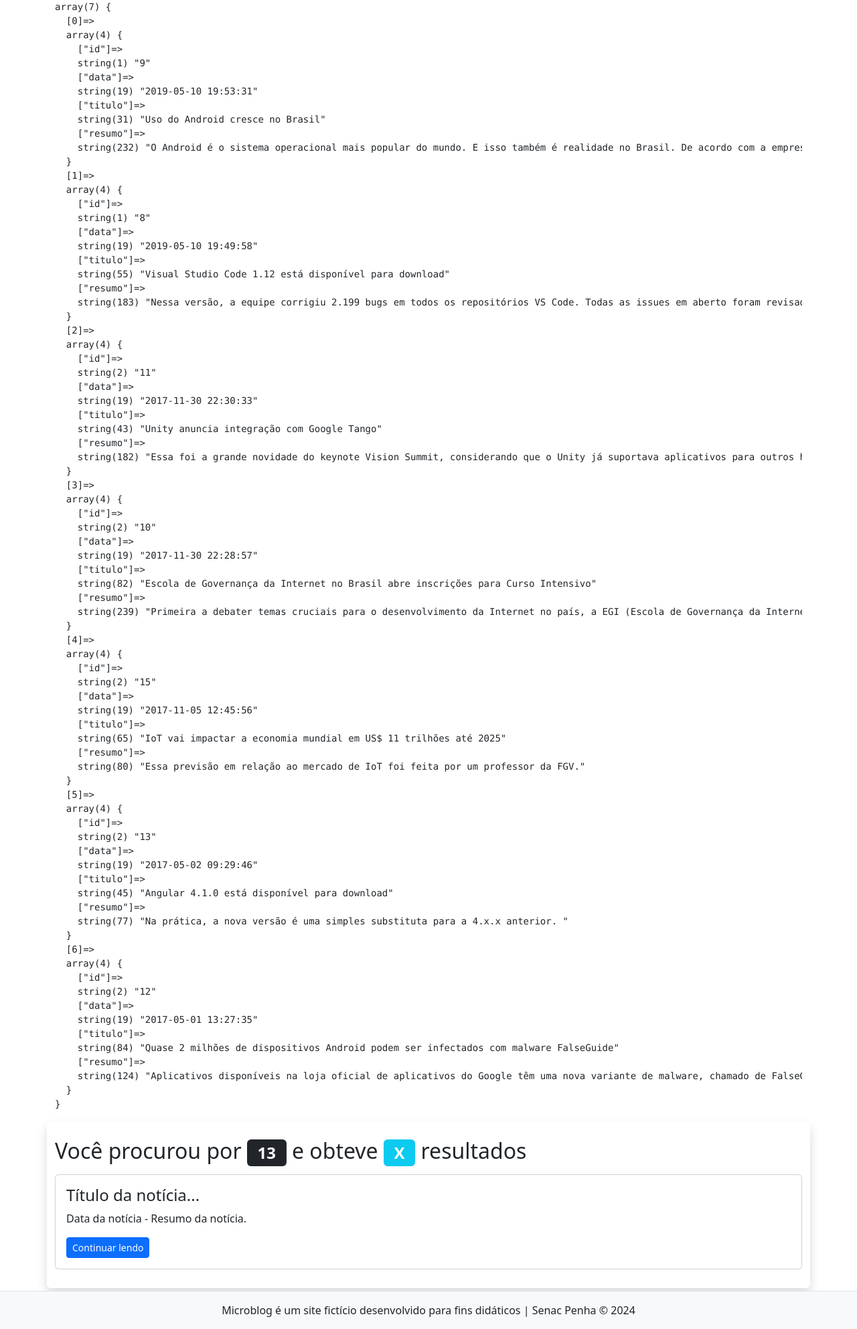
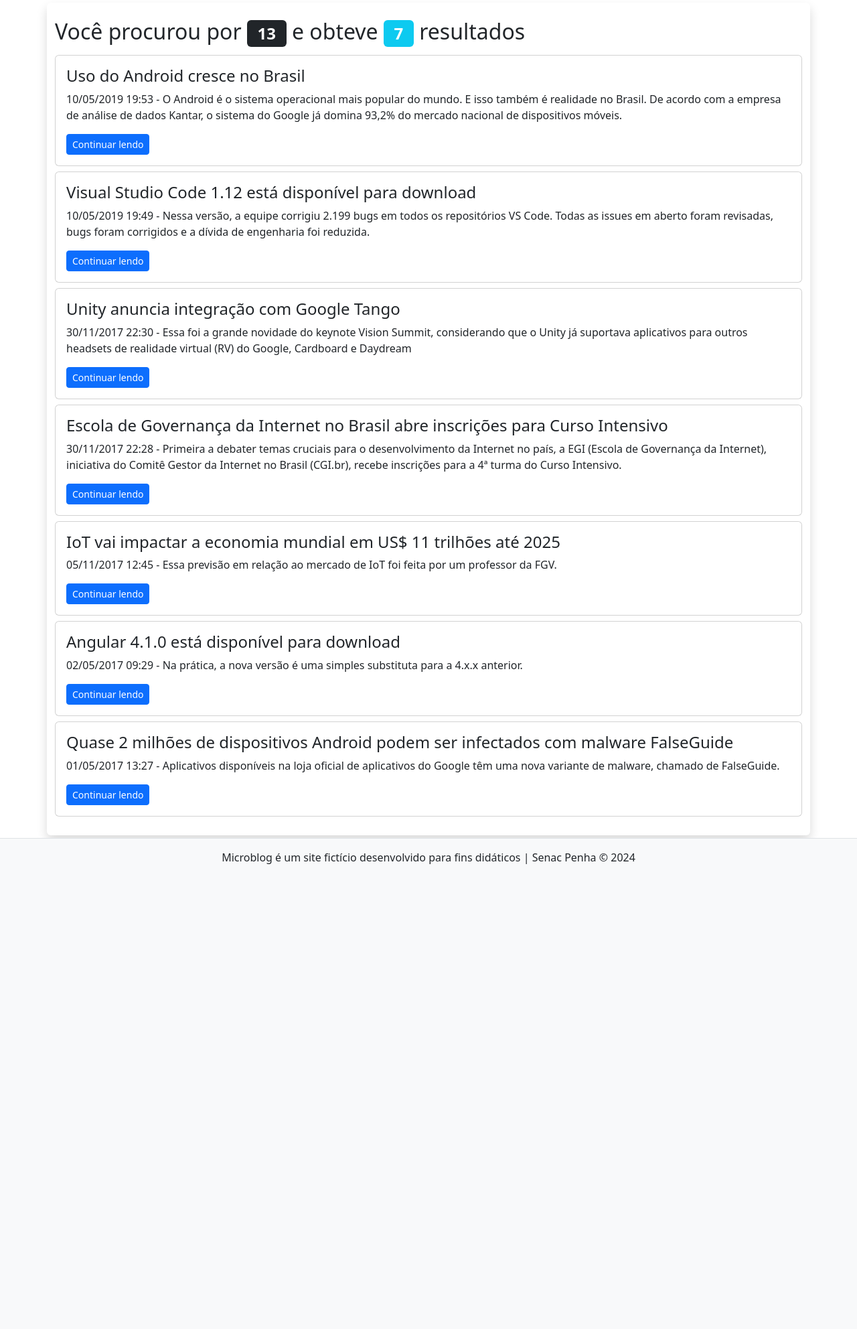
Before and after one commit to tiagoprogweb2024t1/microblog-tiago, a PHP site: page /resultados.php?busca=13 in a window 1280 px wide. Shown: the part 73-2057 px from the top of the page at 67% size. After the commit the page ends 1363 px from the top, so only its background shows below. Run offline with PHP 8.4, Linux system fonts and the light colour scheme; data comes from the database, SQL or seed files in the repository.

Commit message:
Update resultados.php

```diff
--- a/resultados.php
+++ b/resultados.php
@@ -8,32 +8,34 @@ $termoDigitado = $_GET['busca'];
 /* Executando a função de busca no banco de dados */
 $dadosDaBusca = busca($conexao, $termoDigitado);
 ?>
-<pre><?=var_dump($dadosDaBusca)?></pre>
 
 <div class="row bg-white rounded shadow my-1 py-4">
     <h2 class="col-12 fw-light">
         Você procurou por <span class="badge bg-dark">
             <?=$termoDigitado?>
         </span> e
-        obteve <span class="badge bg-info">X</span> resultados
+        obteve <span class="badge bg-info">
+            <?=count($dadosDaBusca)?>
+        </span> resultados
     </h2>
 
+<?php foreach($dadosDaBusca as $noticia){ ?>
     <div class="col-12 my-1">
         <article class="card">
             <div class="card-body">
                 <h3 class="fs-4 card-title fw-light">
-                    Título da notícia...
+                    <?=$noticia['titulo']?>
                 </h3>
                 <p class="card-text">
-                    <time>Data da notícia</time> -
-                    Resumo da notícia.
+                    <time><?=formataData($noticia['data'])?></time> -
+                    <?=$noticia['resumo']?>
                 </p>
 
-                <a href="noticia.php" class="btn btn-primary btn-sm">Continuar lendo</a>
+                <a href="noticia.php?id=<?=$noticia['id']?>" class="btn btn-primary btn-sm">Continuar lendo</a>
             </div>
         </article>
     </div>
-
+<?php } ?>
 
 
 
```
